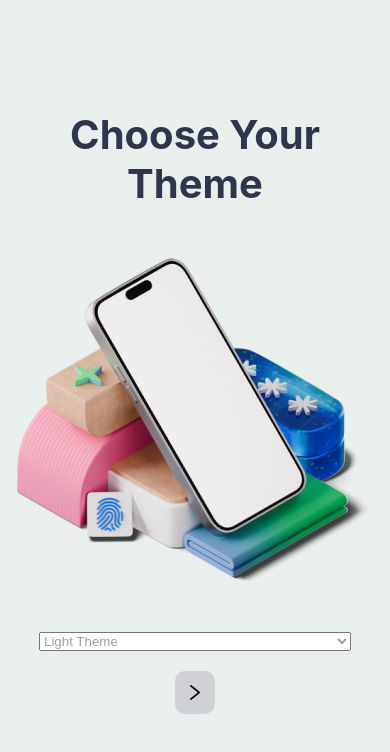
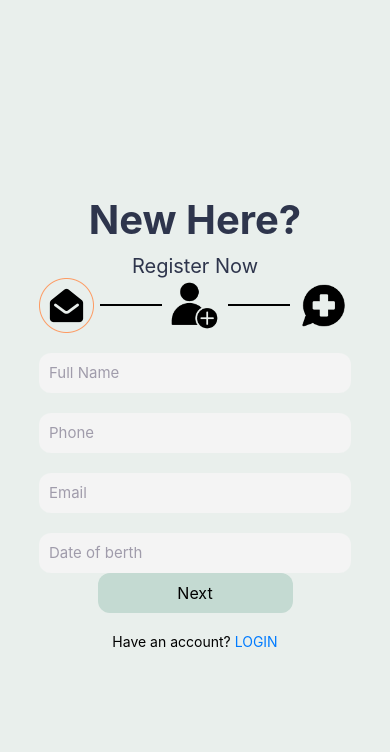
Before and after one commit to Kareem2003/Bimar, a React Native app: screen /register in a window 390 px wide. Shown: the top 752 px of the page. Built offline with nearby package versions, Linux system fonts and the light colour scheme.

Commit message:
making the registration Navigation

```diff
--- a/src/navigation/authNavigator.js
+++ b/src/navigation/authNavigator.js
@@ -5,6 +5,7 @@ import Login from "../screens/login";
 import StarterTheme from "../screens/starterTheme";
 import { createNavigationContainerRef } from "@react-navigation/native";
 import HomeNavigator from "./homeNavigator";
+import Register from "../screens/register";
 // import { createNavigationContainerRef } from '@react-navigation/native';
 
 const Stack = createNativeStackNavigator();
@@ -26,6 +27,11 @@ const AuthNavigator = () => {
       <Stack.Screen
         name="Login"
         component={Login}
+        options={{ headerShown: false }}
+      />
+      <Stack.Screen
+        name="register"
+        component={Register}
         options={{ headerShown: false }}
       />
       <Stack.Screen
--- a/src/screens/login/index.js
+++ b/src/screens/login/index.js
@@ -93,7 +93,7 @@ const Login = ({ navigation }) => {
         <TouchableOpacity onPress={() => navigation.navigate("ForgotPassword")}>
           <Text style={styles.link}>Forgot Password?</Text>
         </TouchableOpacity>
-        <TouchableOpacity onPress={() => navigation.navigate("Registration")}>
+        <TouchableOpacity onPress={() => navigation.navigate("register")}>
           <Text style={styles.link}>Register</Text>
         </TouchableOpacity>
       </View>
```
